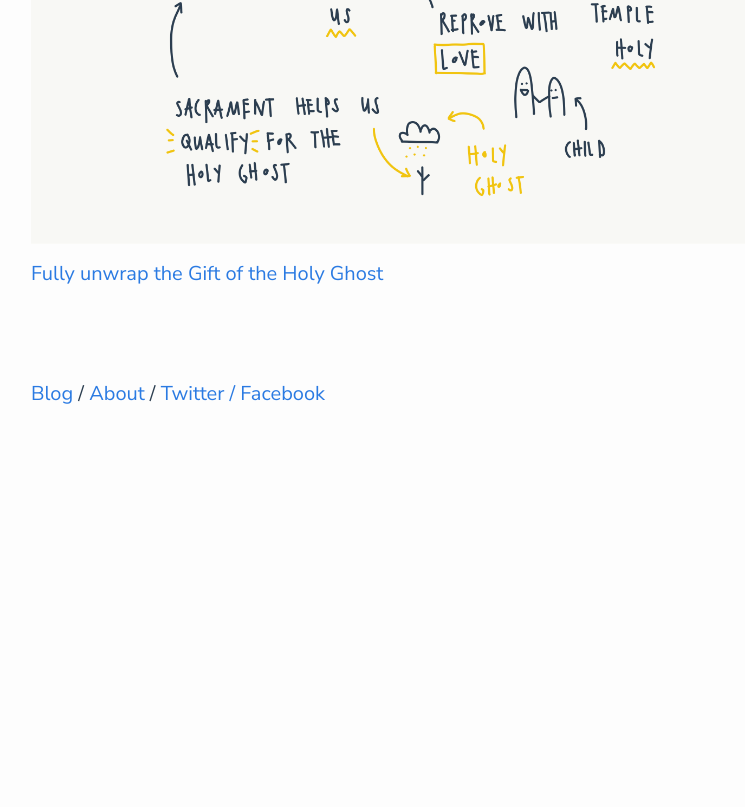
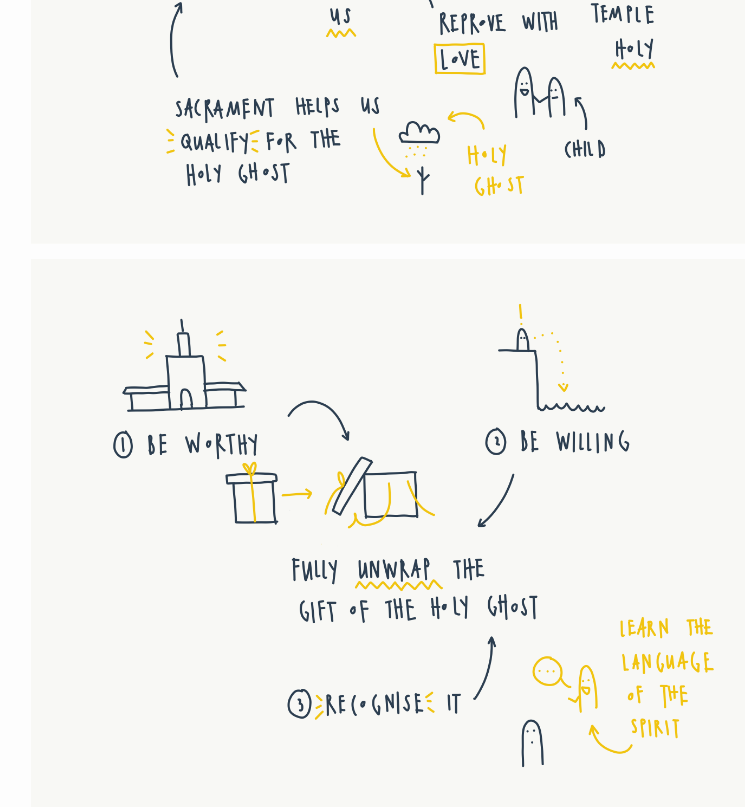
Before and after one commit to blairrorani/curious-workmanship, a Jekyll site: the page built from _posts/2017-05-31-visual-notes-sacrament-29-may.markdown, in a window 1280 px wide and 900 px high, scrolled down 887 px. Shown: the top 807 px of the window, without its empty margins (239-984 px from the left). Built offline with Jekyll 4.4.1, drawn with Linux system fonts in a browser that asks for light colours; our own code applies the rules of GitHub Pages for plain Markdown files; before the commit the page ends 1326 px from its top, so only the background shows below that.

Commit message:
Updated Visual Notes Sacrament 29 May

```diff
--- a/_posts/2017-05-31-visual-notes-sacrament-29-may.markdown
+++ b/_posts/2017-05-31-visual-notes-sacrament-29-may.markdown
@@ -12,4 +12,4 @@ I take lots of visual notes (some people call them 'sketchnotes') on my iPad. Th
 
 ![The Holy Ghost is the best companion](/uploads/IMG_1109.PNG)
 
-[Fully unwrap the Gift of the Holy Ghost](/uploads/IMG_1108.PNG)
+![Fully unwrap the Gift of the Holy Ghost](/uploads/IMG_1108.PNG)
```
